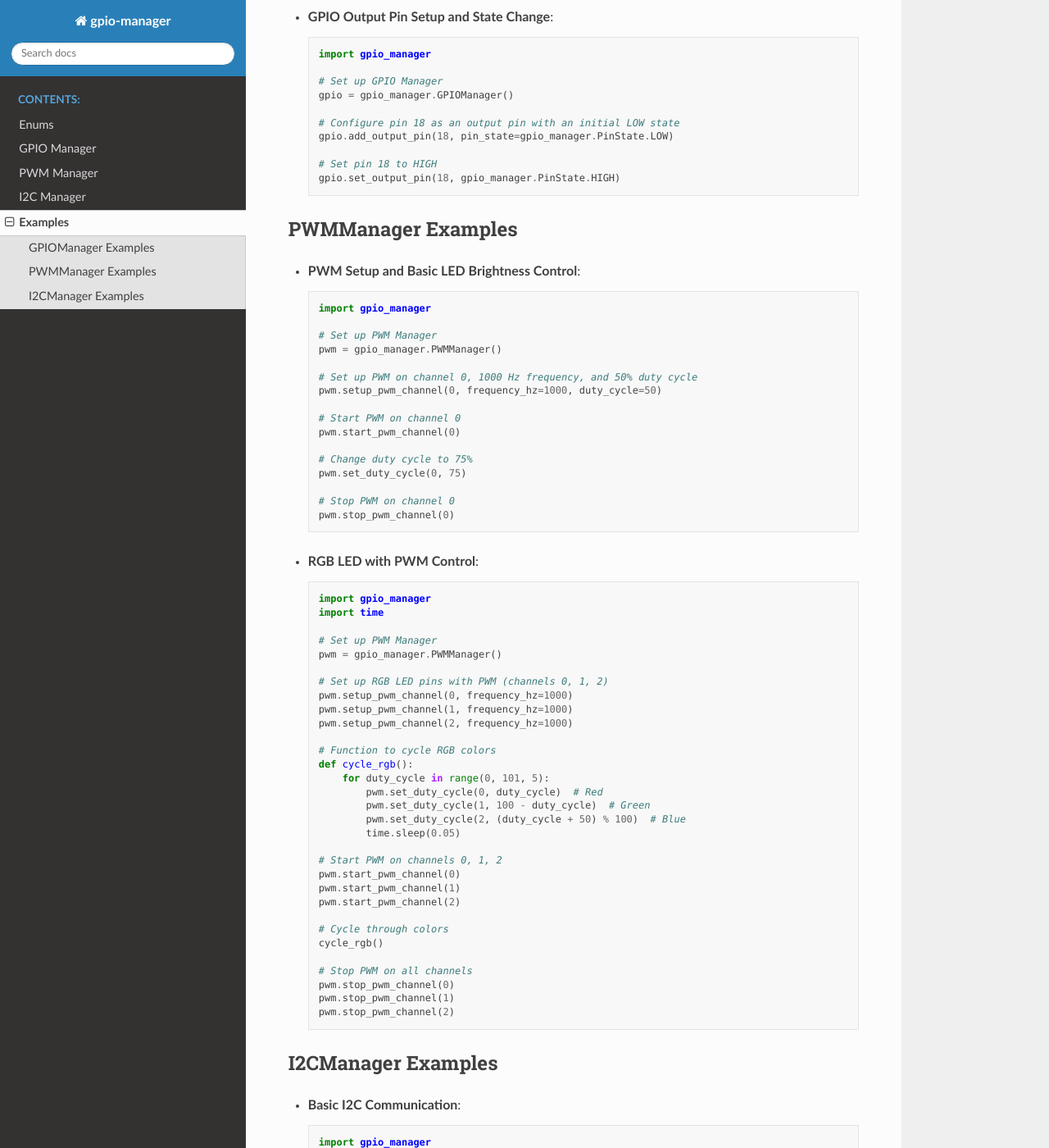
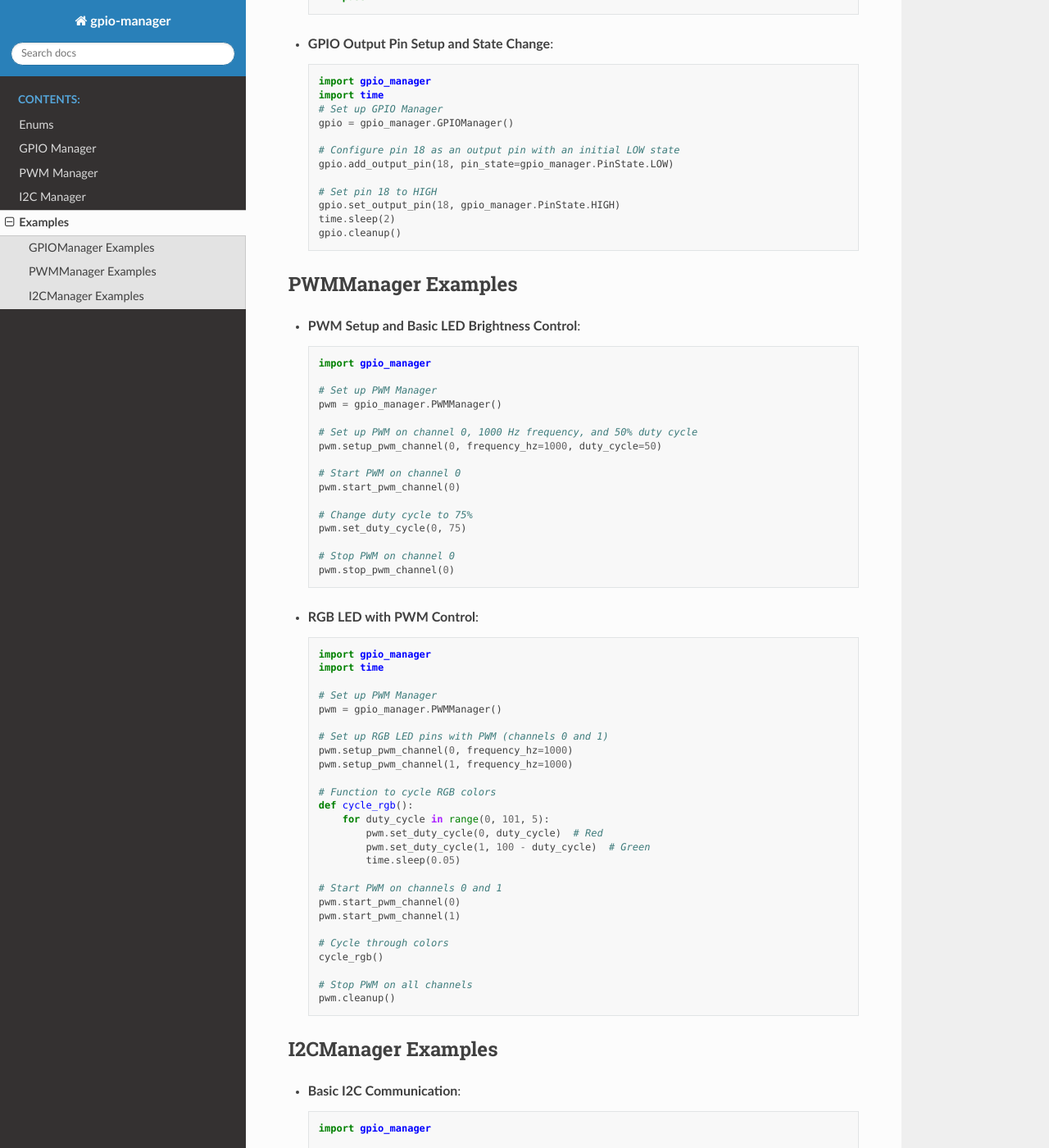
Before and after one commit to Rylan-Meilutis/gpio_manager, a Sphinx documentation site: the page built from docs/examples.rst, in a window 1280 px wide and 1400 px high, scrolled down 610 px. Shown: the whole window at 82% size. Built offline with Sphinx 7.4.7 and the Read the Docs theme 3.1.0, drawn with Linux system fonts in a browser that asks for light colours; some of the changed text lies outside the part shown.

Commit message:
fix the example code somewhat

```diff
--- a/docs/examples.rst
+++ b/docs/examples.rst
@@ -9,9 +9,10 @@
 - **Basic GPIO Input Pin Setup with Callback**::
 
     import gpio_manager
+    import time
 
-    def button_pressed_callback(channel):
-        print("Button was pressed on channel", channel)
+    def button_pressed_callback():
+        print("Button was pressed on pin 17")
 
     # Set up GPIO Manager
     gpio = gpio_manager.GPIOManager()
@@ -22,13 +23,14 @@
     # Assign callback to the pin for falling edge detection
     gpio.assign_callback(17, button_pressed_callback, trigger_edge=gpio_manager.TriggerEdge.FALLING)
 
-    # Wait for an edge event (button press)
-    gpio.wait_for_edge(17)
+    while True:
+        time.sleep(1)
+        pass
 
 - **GPIO Output Pin Setup and State Change**::
 
     import gpio_manager
-
+    import time
     # Set up GPIO Manager
     gpio = gpio_manager.GPIOManager()
 
@@ -37,6 +39,9 @@
 
     # Set pin 18 to HIGH
     gpio.set_output_pin(18, gpio_manager.PinState.HIGH)
+    time.sleep(2)
+    gpio.cleanup()
+
 
 PWMManager Examples
 -------------------
@@ -68,31 +73,27 @@
     # Set up PWM Manager
     pwm = gpio_manager.PWMManager()
 
-    # Set up RGB LED pins with PWM (channels 0, 1, 2)
+    # Set up RGB LED pins with PWM (channels 0 and 1)
     pwm.setup_pwm_channel(0, frequency_hz=1000)
     pwm.setup_pwm_channel(1, frequency_hz=1000)
-    pwm.setup_pwm_channel(2, frequency_hz=1000)
 
     # Function to cycle RGB colors
     def cycle_rgb():
         for duty_cycle in range(0, 101, 5):
             pwm.set_duty_cycle(0, duty_cycle)  # Red
             pwm.set_duty_cycle(1, 100 - duty_cycle)  # Green
-            pwm.set_duty_cycle(2, (duty_cycle + 50) % 100)  # Blue
             time.sleep(0.05)
 
-    # Start PWM on channels 0, 1, 2
+    # Start PWM on channels 0 and 1
     pwm.start_pwm_channel(0)
     pwm.start_pwm_channel(1)
-    pwm.start_pwm_channel(2)
 
     # Cycle through colors
     cycle_rgb()
 
     # Stop PWM on all channels
-    pwm.stop_pwm_channel(0)
-    pwm.stop_pwm_channel(1)
-    pwm.stop_pwm_channel(2)
+    pwm.cleanup()
+
 
 I2CManager Examples
 -------------------
```
